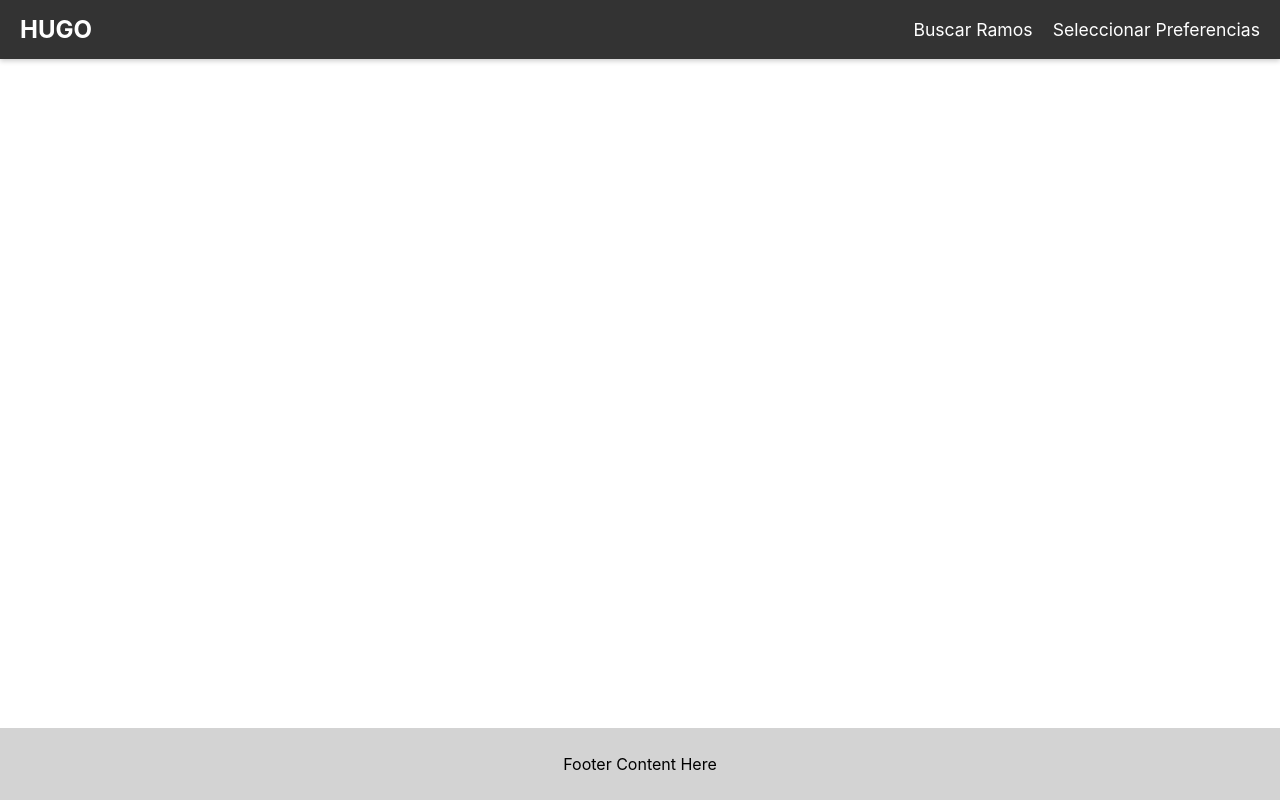
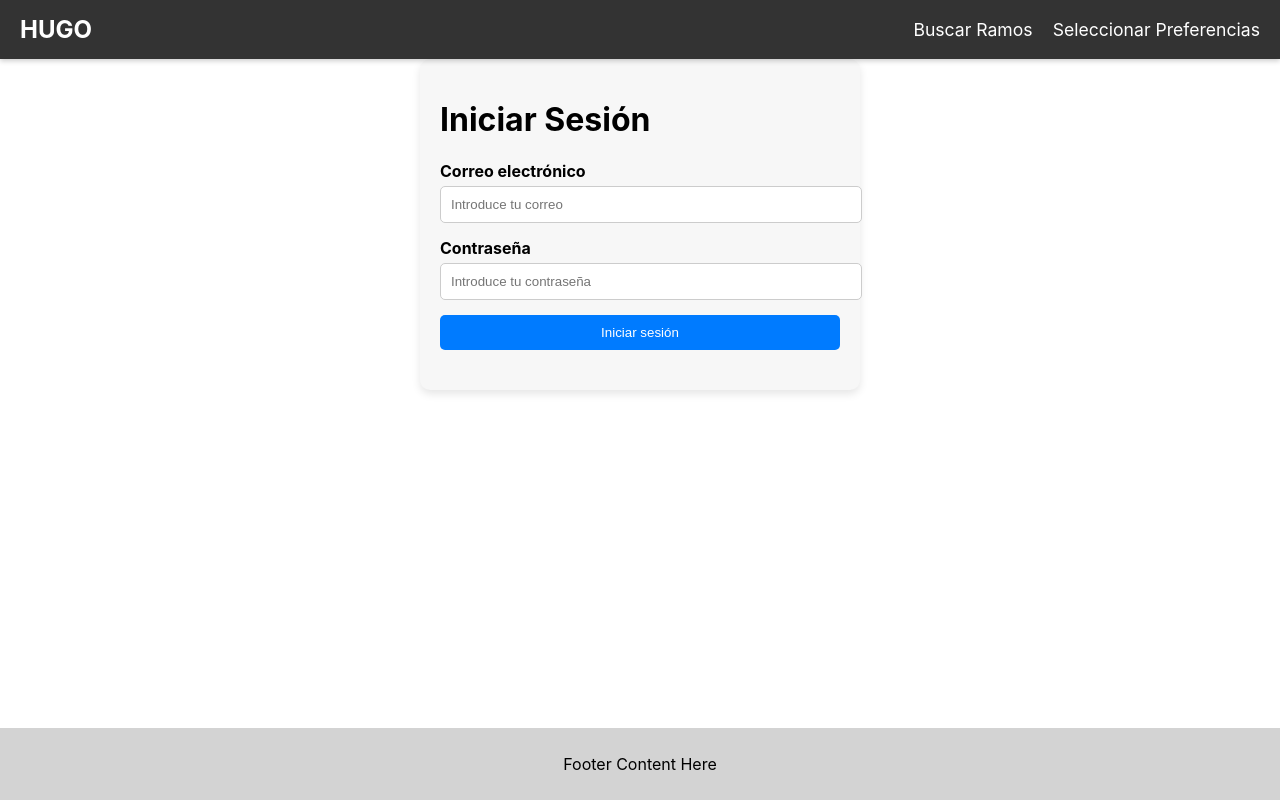
Before and after one commit to AlbertoZuiga/hugo, a React (Create React App) app: page /login in a window 1280 px wide. Built offline with nearby package versions, Linux system fonts and the light colour scheme.

Commit message:
add login view

```diff
--- a/src/App.js
+++ b/src/App.js
@@ -5,6 +5,7 @@ import Footer from './components/footer/Footer';
 import Home from './pages/home/Home';
 import SearchCourses from './pages/search_courses/SearchCourses';
 import SchedulePreferences from './components/schedule_preferences/SchedulePreferences';
+import Login from './pages/login/Login'; // Importa el componente de login
 
 const App = () => {
     return (
@@ -16,6 +17,7 @@ const App = () => {
                         <Route path="/" element={<Home />} />
                         <Route path="/search-courses" element={<SearchCourses />} />
                         <Route path="/schedule-preferences" element={<SchedulePreferences />} />
+                        <Route path="/login" element={<Login />} /> {/* Nueva ruta para login */}
                     </Routes>
                 </main>
                 <Footer />
--- /dev/null
+++ b/src/pages/login/Login.css
@@ -0,0 +1,41 @@
+.login-container {
+    max-width: 400px;
+    margin: 0 auto;
+    padding: 20px;
+    background-color: #f7f7f7;
+    border-radius: 10px;
+    box-shadow: 0 4px 8px rgba(0, 0, 0, 0.1);
+  }
+
+  .login-form {
+    display: flex;
+    flex-direction: column;
+  }
+
+  .input-group {
+    margin-bottom: 15px;
+  }
+
+  .input-group label {
+    font-weight: bold;
+  }
+
+  .input-group input {
+    padding: 10px;
+    border-radius: 5px;
+    border: 1px solid #ccc;
+    width: 100%;
+  }
+
+  .login-button {
+    padding: 10px;
+    background-color: #007bff;
+    color: white;
+    border: none;
+    border-radius: 5px;
+    cursor: pointer;
+  }
+
+  .login-button:hover {
+    background-color: #0056b3;
+  }
--- /dev/null
+++ b/src/pages/login/Login.js
@@ -0,0 +1,48 @@
+import React, { useState } from 'react';
+import './Login.css';
+
+const Login = () => {
+  const [email, setEmail] = useState('');
+  const [password, setPassword] = useState('');
+
+  const handleEmailChange = (e) => {
+    setEmail(e.target.value);
+  };
+
+  const handlePasswordChange = (e) => {
+    setPassword(e.target.value);
+  };
+
+  return (
+    <div className="login-container">
+      <h1>Iniciar Sesión</h1>
+      <form className="login-form">
+        <div className="input-group">
+          <label htmlFor="email">Correo electrónico</label>
+          <input
+            type="email"
+            id="email"
+            value={email}
+            onChange={handleEmailChange}
+            placeholder="Introduce tu correo"
+          />
+        </div>
+        <div className="input-group">
+          <label htmlFor="password">Contraseña</label>
+          <input
+            type="password"
+            id="password"
+            value={password}
+            onChange={handlePasswordChange}
+            placeholder="Introduce tu contraseña"
+          />
+        </div>
+        <button type="submit" className="login-button">
+          Iniciar sesión
+        </button>
+      </form>
+    </div>
+  );
+};
+
+export default Login;
```
Also changed, not shown: 1 other file (tests, documents, lock files or other folders).
